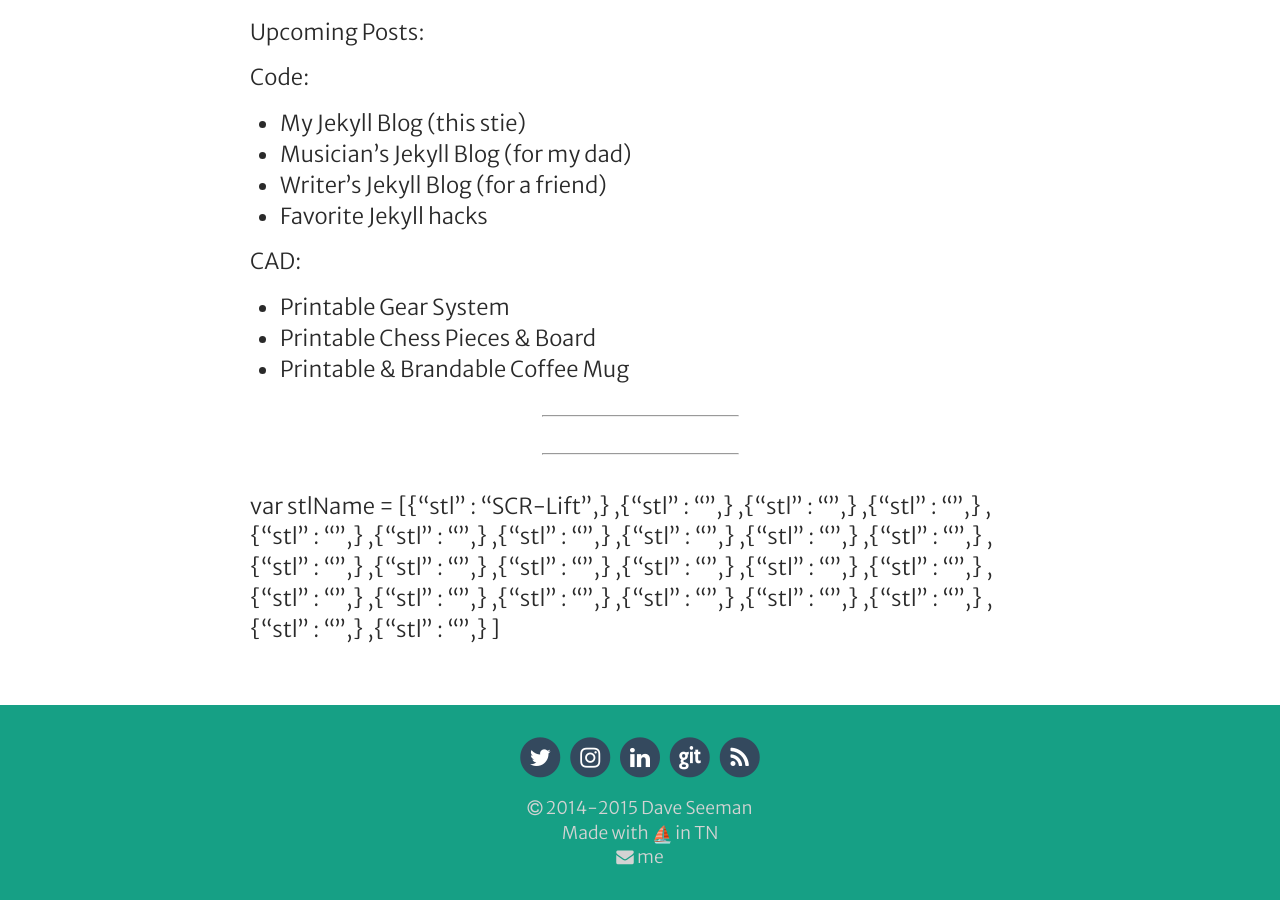
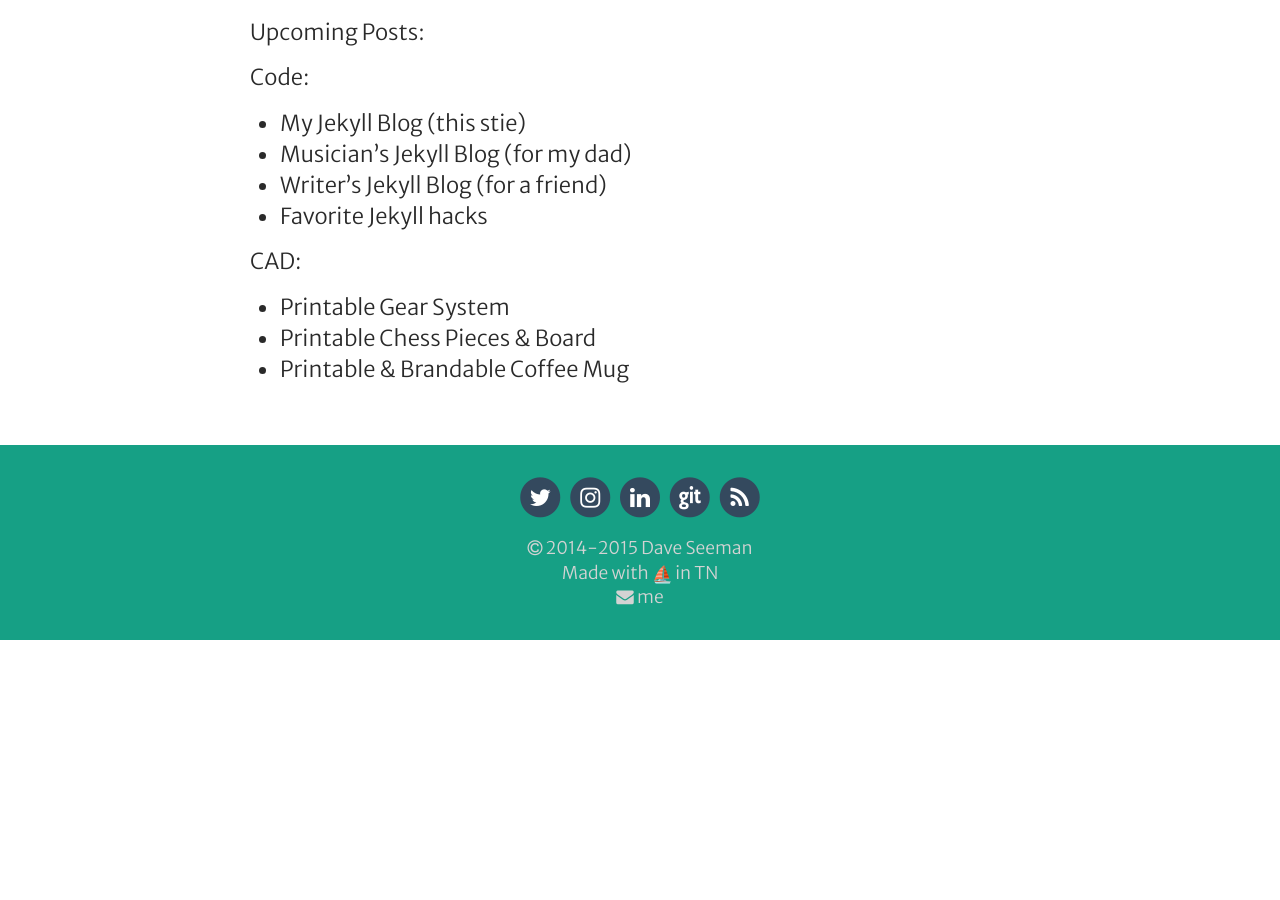
Before and after one commit to Shipwright/daveas.github.io, a Jekyll site: the page built from _posts/2015-03-24-upcoming-posts.markdown, in a window 1280 px wide and 900 px high, scrolled down 656 px. Built offline with Jekyll 4.4.1, drawn with Linux system fonts in a browser that asks for light colours; nearby versions of some CDN libraries; emoji names are drawn with the system emoji font; some web fonts are replaced; a script that is not in the unit is left out; after the commit the page ends 1296 px from its top, so only the background shows below that.

Commit message:
Update stl.html

```diff
--- a/_includes/stl.html
+++ b/_includes/stl.html
@@ -1,14 +1 @@
----
----
-{% capture stlName %}
-[
-{% for post in site.posts %}
-{
-"stl"    : "{{ post.stl }}",
-} {% if forloop.last %}{% else %},{% endif %}
-{% endfor %}
-]
-{% endcapture %}
-var stlName = {{stlName | strip_newlines}}
-
-<script src="https://embed.github.com/view/3d/daveas/3D-Models/master/stlName/stlName.stl"></script>
+<script src="https://embed.github.com/view/3d/daveas/3D-Models/master/{{post.stl}}/{{post.stl}}.stl"></script>
```
